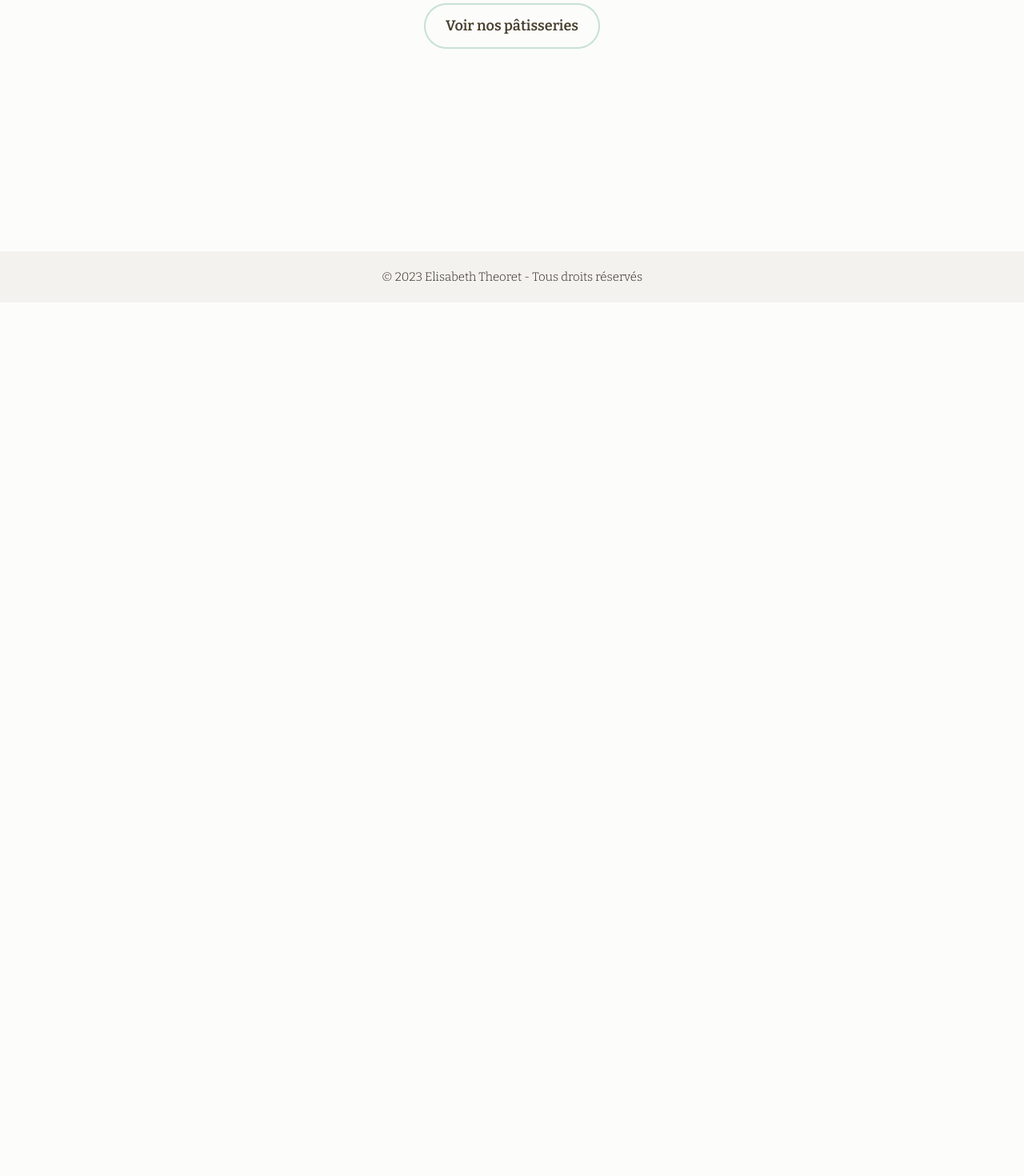
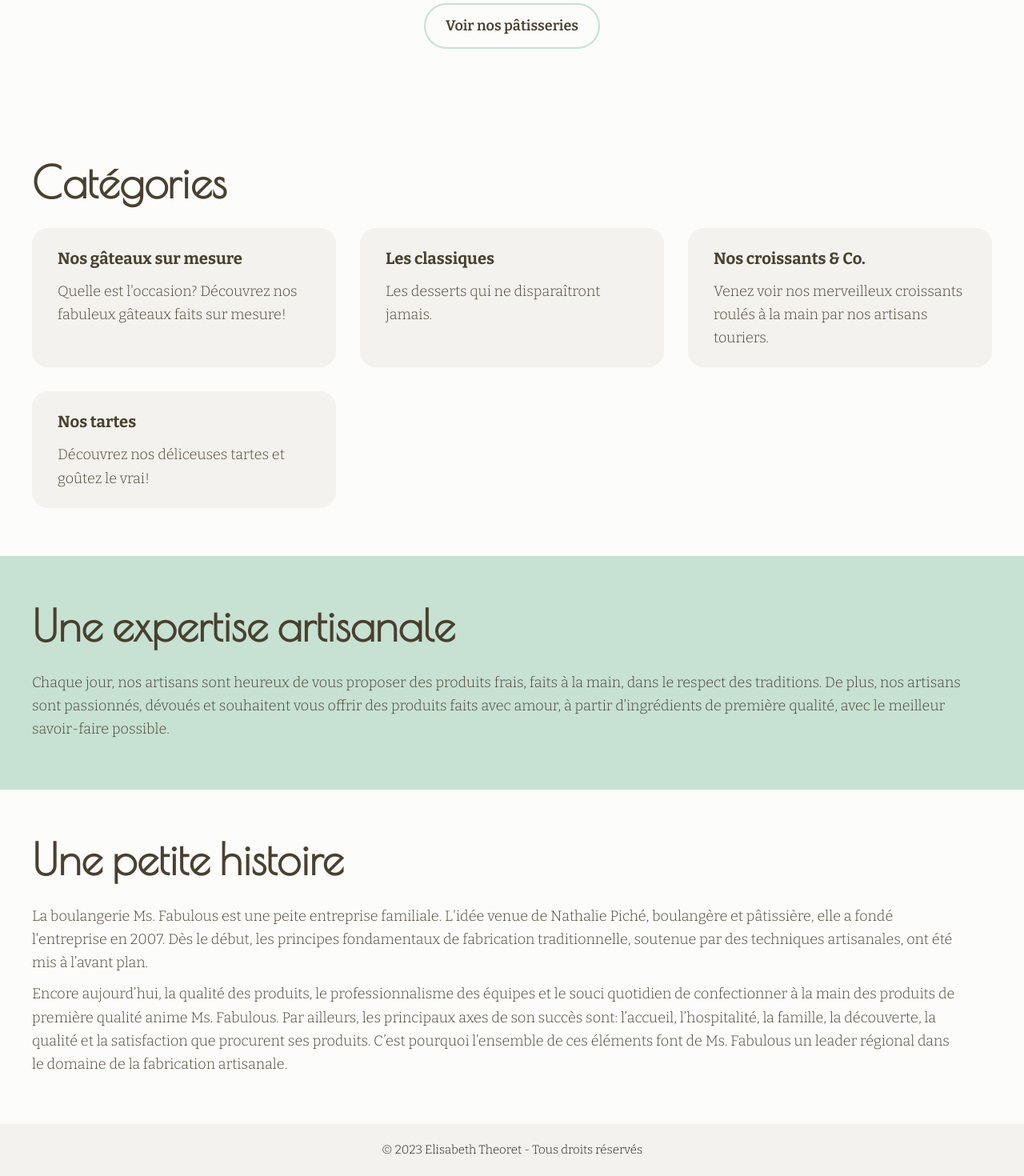
Before and after one commit to elisabeththeoret/ms-fabulous, a React (Create React App) app: page / in a window 1280 px wide. Shown: the part 422-1892 px from the top of the page at 80% size. Before the commit the page ends 800 px from the top, so only its background shows below. Built offline with nearby package versions, Linux system fonts and the light colour scheme.

Commit message:
Ajout de la page d'accueil (Home); Page statique

```diff
--- a/src/App.js
+++ b/src/App.js
@@ -3,6 +3,7 @@ import { BrowserRouter, Route, Routes, Link } from 'react-router-dom';
 import HeaderNav from './components/HeaderNav.js';
 import HeaderPage from './components/HeaderPage.js';
 import Footer from './components/Footer.js';
+import Home from './components/Home.js';
 
 
 /**
@@ -106,6 +107,7 @@ function App() {
                                 bouton="Voir nos pâtisseries"
                                 linkTo="/pastry"
                              />
+                            <Home />
                         </>
                     } />
                 </Routes>
--- /dev/null
+++ b/src/components/Home.js
@@ -0,0 +1,53 @@
+
+/**
+ * Home
+ *
+ * @return
+ */
+const Home = () => {
+
+    /**
+     * Render
+     */
+    return (
+        <>
+            <section className="flex col">
+                <h2>Catégories</h2>
+                <div className="grille gap-trespetit">
+                    <div className="boite bg-light_marron border-light_marron">
+                        <h4>Nos gâteaux sur mesure</h4>
+                        <p>Quelle est l'occasion? Découvrez nos fabuleux gâteaux faits sur mesure!</p>
+                    </div>
+                    <div className="boite bg-light_marron border-light_marron">
+                        <h4>Les classiques</h4>
+                        <p>Les desserts qui ne disparaîtront jamais.</p>
+                    </div>
+                    <div className="boite bg-light_marron border-light_marron">
+                        <h4>Nos croissants & Co.</h4>
+                        <p>Venez voir nos merveilleux croissants roulés à la main par nos artisans touriers.</p>
+                    </div>
+                    <div className="boite bg-light_marron border-light_marron">
+                        <h4>Nos tartes</h4>
+                        <p>Découvrez nos déliceuses tartes et goûtez le vrai!</p>
+                    </div>
+                </div>
+            </section>
+
+            <section className="flex col bg-light_green">
+                <h2>Une expertise artisanale</h2>
+                <p>Chaque jour, nos artisans sont heureux de vous proposer des produits frais, faits à la main, dans le respect des traditions. De plus, nos artisans sont passionnés, dévoués et souhaitent vous offrir des produits faits avec amour, à partir d’ingrédients de première qualité, avec le meilleur savoir-faire possible.</p>
+            </section>
+
+            <section className="flex col">
+                <h2>Une petite histoire</h2>
+                <div className="flex col gap-mini">
+                    <p>La boulangerie Ms. Fabulous est une peite entreprise familiale. L'idée venue de Nathalie Piché, boulangère et pâtissière, elle a fondé l'entreprise en 2007. Dès le début, les principes fondamentaux de fabrication traditionnelle, soutenue par des techniques artisanales, ont été mis à l’avant plan.</p>
+                    <p>Encore aujourd’hui, la qualité des produits, le professionnalisme des équipes et le souci quotidien de confectionner à la main des produits de première qualité anime Ms. Fabulous. Par ailleurs, les principaux axes de son succès sont: l’accueil, l’hospitalité, la famille, la découverte, la qualité et la satisfaction que procurent ses produits. C’est pourquoi l’ensemble de ces éléments font de Ms. Fabulous un leader régional dans le domaine de la fabrication artisanale.</p>
+                </div>
+            </section>
+        </>
+    );
+
+};
+
+export default Home;
```
